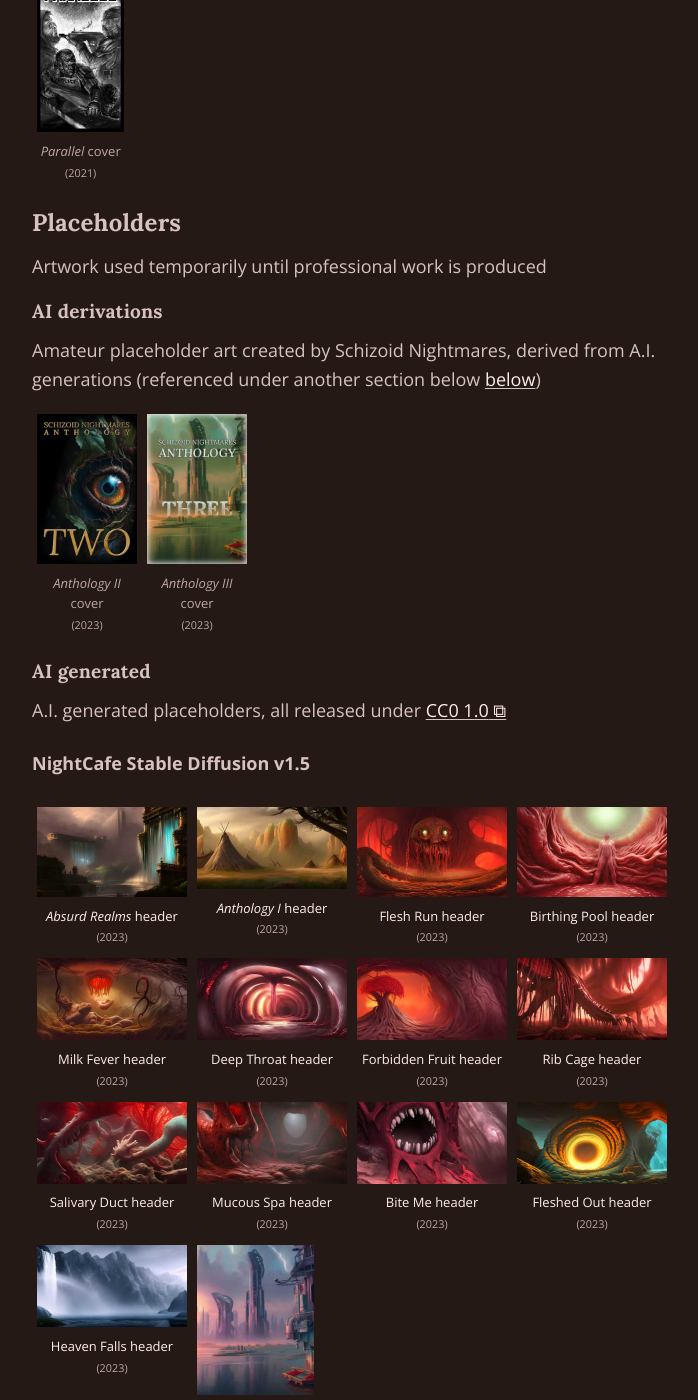
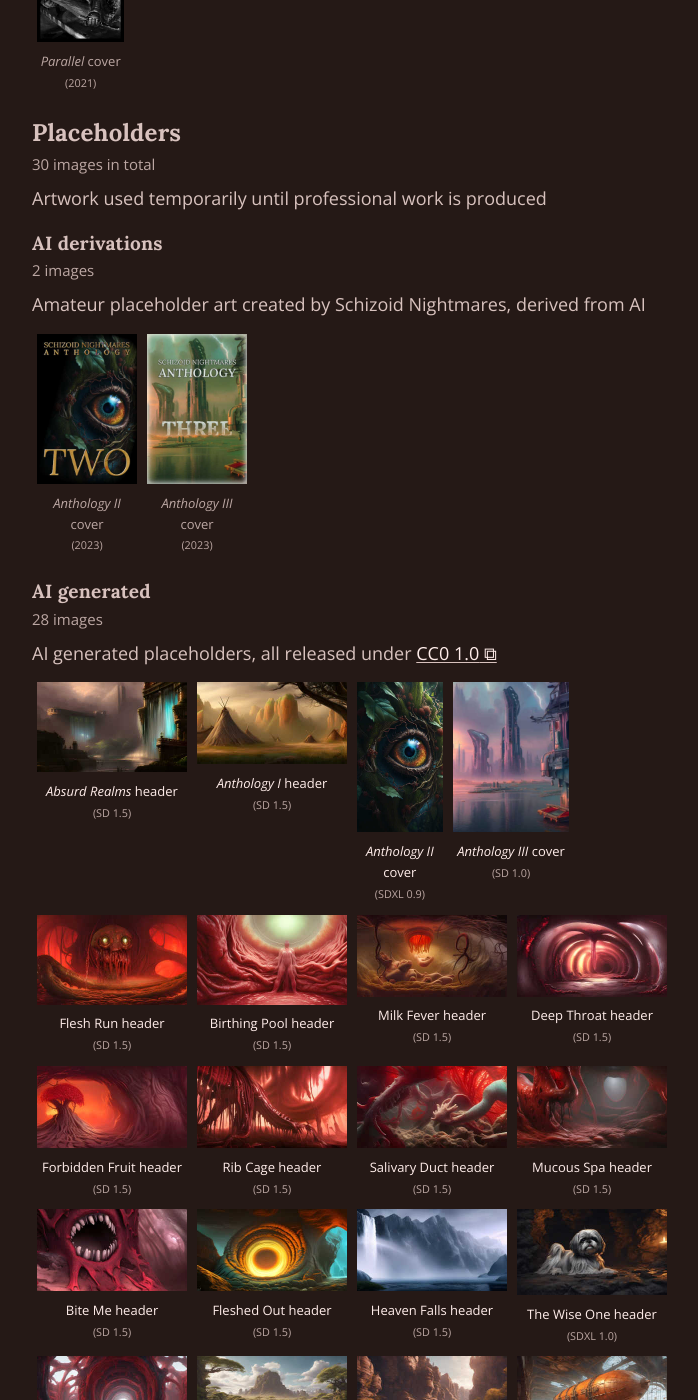
Before and after one commit to schizoidnightmares/absurdrealms.com, a Jekyll site: the page built from gallery.md, in a window 1280 px wide and 1400 px high, scrolled down 1376 px. Shown: the whole window, without its empty margins (258-956 px from the left). Built offline with Jekyll 4.4.1, drawn with Linux system fonts in a browser that asks for light colours; some of the changed text lies outside the part shown.

Commit message:
simplifying

```diff
--- a/_data/gallery.yaml
+++ b/_data/gallery.yaml
@@ -1,3 +1,16 @@
+- title: <i>Absurd Realms</i> icon
+  author: SN
+  date: 2023
+  thumb: /assets/images/ar_icon_small.png
+  src: /assets/images/ar_icon.png
+
+- title: <i>Absurd Realms</i> header
+  url: https://creator.nightcafe.studio/creation/HR9lDACHYU1AtcC5bOSU
+  author: AI
+  date: SD 1.5
+  thumb: /assets/images/header_placeholder_small.jpg
+  src: /assets/images/header_placeholder.jpg
+
 - title: <i>The Flippers</i> cover
   author: Vlad Momot
   date: 2019
@@ -16,6 +29,20 @@
   thumb: /assets/images/parallel/parallel_small.jpg
   src: /assets/images/parallel/parallel.jpg
 
+- title: <i>Anthology I</i> header
+  url: https://creator.nightcafe.studio/creation/QqG1jOIrrGpH3ZaFKyoh
+  author: AI
+  date: SD 1.5
+  thumb: /assets/images/anthology-i/anthology_i_header_placeholder_small.jpg
+  src: /assets/images/anthology-i/anthology_i_header_placeholder.jpg
+
+- title: <i>Anthology II</i> cover
+  url: https://creator.nightcafe.studio/creation/WJYA8EoEVhw5iblmInv0
+  author: AI
+  date: SDXL 0.9
+  thumb: /assets/images/anthology-ii/anthology_ii_ai_small.jpg
+  src: /assets/images/anthology-ii/anthology_ii_ai.jpg
+
 - title: <i>Anthology II</i> cover
   author: AID
   date: 2023
@@ -23,209 +50,182 @@
   src: /assets/images/anthology-ii/anthology_ii_placeholder.jpg
 
 - title: <i>Anthology III</i> cover
+  url: https://creator.nightcafe.studio/creation/ACvK35PYX8qhu5Y8DTrx
+  author: AI
+  date: SD 1.0
+  thumb: /assets/images/anthology-iii/anthology_iii_ai_small.jpg
+  src: /assets/images/anthology-iii/anthology_iii_ai.jpg
+
+- title: <i>Anthology III</i> cover
   author: AID
   date: 2023
   thumb: /assets/images/anthology-iii/anthology_iii_placeholder_small.jpg
   src: /assets/images/anthology-iii/anthology_iii_placeholder.jpg
 
-- title: <i>Absurd Realms</i> header
-  url: https://creator.nightcafe.studio/creation/HR9lDACHYU1AtcC5bOSU
-  author: SD15
-  date: 2023
-  thumb: /assets/images/header_placeholder_small.jpg
-  src: /assets/images/header_placeholder.jpg
-
-- title: <i>Anthology I</i> header
-  url: https://creator.nightcafe.studio/creation/QqG1jOIrrGpH3ZaFKyoh
-  author: SD15
-  date: 2023
-  thumb: /assets/images/anthology-i/anthology_i_header_placeholder_small.jpg
-  src: /assets/images/anthology-i/anthology_i_header_placeholder.jpg
-
 - title: Flesh Run header
   url: https://creator.nightcafe.studio/creation/XDlpLMvyjx5a1IoOCV5B
-  author: SD15
-  date: 2023
+  author: AI
+  date: SD 1.5
   thumb: /assets/images/anthology-i/flesh-run/flesh_run_placeholder_small.jpg
   src: /assets/images/anthology-i/flesh-run/flesh_run_placeholder.jpg
 
-- title: <i>Anthology II</i> cover
-  url: https://creator.nightcafe.studio/creation/WJYA8EoEVhw5iblmInv0
-  author: SDXL09
-  date: 2023
-  thumb: /assets/images/anthology-ii/anthology_ii_ai_small.jpg
-  src: /assets/images/anthology-ii/anthology_ii_ai.jpg
-
 - title: Birthing Pool header
   url: https://creator.nightcafe.studio/creation/CDxGVor8kqRB81q3qd1n
-  author: SD15
-  date: 2023
+  author: AI
+  date: SD 1.5
   thumb: /assets/images/anthology-i/flesh-run/birthing_pool_placeholder_small.jpg
   src: /assets/images/anthology-i/flesh-run/birthing_pool_placeholder.jpg
 
 - title: Milk Fever header
   url: https://creator.nightcafe.studio/creation/0Co6EK9h4RVLI0fXGEA5
-  author: SD15
-  date: 2023
+  author: AI
+  date: SD 1.5
   thumb: /assets/images/anthology-i/flesh-run/milk_fever_placeholder_small.jpg
   src: /assets/images/anthology-i/flesh-run/milk_fever_placeholder.jpg
 
 - title: Deep Throat header
   url: https://creator.nightcafe.studio/creation/UsIEwwLkld5GY198R04z
-  author: SD15
-  date: 2023
+  author: AI
+  date: SD 1.5
   thumb: /assets/images/anthology-i/flesh-run/deep_throat_placeholder_small.jpg
   src: /assets/images/anthology-i/flesh-run/deep_throat_placeholder.jpg
 
 - title: Forbidden Fruit header
   url: https://creator.nightcafe.studio/creation/KRBr1KH949N8yJU6uNag
-  author: SD15
-  date: 2023
+  author: AI
+  date: SD 1.5
   thumb: /assets/images/anthology-i/flesh-run/forbidden_fruit_placeholder_small.jpg
   src: /assets/images/anthology-i/flesh-run/forbidden_fruit_placeholder.jpg
 
 - title: Rib Cage header
   url: https://creator.nightcafe.studio/creation/BtlrGUceyvVlFz6g9XNv
-  author: SD15
-  date: 2023
+  author: AI
+  date: SD 1.5
   thumb: /assets/images/anthology-i/flesh-run/rib_cage_placeholder_small.jpg
   src: /assets/images/anthology-i/flesh-run/rib_cage_placeholder.jpg
 
 - title: Salivary Duct header
   url: https://creator.nightcafe.studio/creation/ZIytUYQA7l0KantwvFv7
-  author: SD15
-  date: 2023
+  author: AI
+  date: SD 1.5
   thumb: /assets/images/anthology-i/flesh-run/salivary_duct_placeholder_small.jpg
   src: /assets/images/anthology-i/flesh-run/salivary_duct_placeholder.jpg
 
 - title: Mucous Spa header
   url: https://creator.nightcafe.studio/creation/7chljPYoEdzkNgXOpmOr
-  author: SD15
-  date: 2023
+  author: AI
+  date: SD 1.5
   thumb: /assets/images/anthology-i/flesh-run/mucous_spa_placeholder_small.jpg
   src: /assets/images/anthology-i/flesh-run/mucous_spa_placeholder.jpg
 
 - title: Bite Me header
   url: https://creator.nightcafe.studio/creation/BRuyOXRG0OyxsEykBo1I
-  author: SD15
-  date: 2023
+  author: AI
+  date: SD 1.5
   thumb: /assets/images/anthology-i/flesh-run/bite_me_placeholder_small.jpg
   src: /assets/images/anthology-i/flesh-run/bite_me_placeholder.jpg
 
 - title: Fleshed Out header
   url: https://creator.nightcafe.studio/creation/2fIoR768ZFI2PrkToIGz
-  author: SD15
-  date: 2023
+  author: AI
+  date: SD 1.5
   thumb: /assets/images/anthology-i/flesh-run/fleshed_out_placeholder_small.jpg
   src: /assets/images/anthology-i/flesh-run/fleshed_out_placeholder.jpg
 
 - title: Heaven Falls header
   url: https://creator.nightcafe.studio/creation/J1SsnctcQcV9A6eme82l
-  author: SD15
-  date: 2023
+  author: AI
+  date: SD 1.5
   thumb: /assets/images/anthology-i/heaven-falls/heaven_falls_placeholder_small.jpg
   src: /assets/images/anthology-i/heaven-falls/heaven_falls_placeholder.jpg
 
 - title: The Wise One header
   url: https://creator.nightcafe.studio/creation/RTuaY0LoBw7MuujIibHb
-  author: SDXL1
-  date: 2023
+  author: AI
+  date: SDXL 1.0
   thumb: /assets/images/anthology-i/heaven-falls/the_wise_one_placeholder_small.jpg
   src: /assets/images/anthology-i/heaven-falls/the_wise_one_placeholder.jpg
 
 - title: The Primordial header
   url: https://creator.nightcafe.studio/creation/x01e49kG3BBrhV7JY2qI
-  author: SDXL1
-  date: 2023
+  author: AI
+  date: SDXL 1.0
   thumb: /assets/images/anthology-i/heaven-falls/the_primordial_placeholder_small.jpg
   src: /assets/images/anthology-i/heaven-falls/the_primordial_placeholder.jpg
 
 - title: The Valley header
   url: https://creator.nightcafe.studio/creation/x91VvmI0OpuEBemZ5AHy
-  author: SDXL1
-  date: 2023
+  author: AI
+  date: SDXL 1.0
   thumb: /assets/images/anthology-i/heaven-falls/the_valley_placeholder_small.jpg
   src: /assets/images/anthology-i/heaven-falls/the_valley_placeholder.jpg
 
 - title: The Gorge header
   url: https://creator.nightcafe.studio/creation/s4qK7NOZ5nVk1PMPJJDG
-  author: SDXL1
-  date: 2023
+  author: AI
+  date: SDXL 1.0
   thumb: /assets/images/anthology-i/the-gorge/the_gorge_placeholder_small.jpg
   src: /assets/images/anthology-i/the-gorge/the_gorge_placeholder.jpg
 
 - title: Heaven Sails header
   url: https://creator.nightcafe.studio/creation/qqcC6iQZ0Cy1yqphd97Z
-  author: SDXL1
-  date: 2023
+  author: AI
+  date: SDXL 1.0
   thumb: /assets/images/anthology-i/the-gorge/heaven_sails_placeholder_small.jpg
   src: /assets/images/anthology-i/the-gorge/heaven_sails_placeholder.jpg
 
 - title: Goodbye Sanctuary header
   url: https://creator.nightcafe.studio/creation/i5u3UBqXxBAg9fsMfcpD
-  author: SDXL1
-  date: 2023
+  author: AI
+  date: SDXL 1.0
   thumb: /assets/images/anthology-i/the-gorge/goodbye_sanctuary_placeholder_small.jpg
   src: /assets/images/anthology-i/the-gorge/goodbye_sanctuary_placeholder.jpg
 
 - title: Lonely Among the Clouds header
   url: https://creator.nightcafe.studio/creation/ojZMUd4DB8B6Fxn2ektm
-  author: SDXL1
-  date: 2023
+  author: AI
+  date: SDXL 1.0
   thumb: /assets/images/anthology-i/the-gorge/lonely_among_the_clouds_placeholder_small.jpg
   src: /assets/images/anthology-i/the-gorge/lonely_among_the_clouds_placeholder.jpg
 
 - title: Somewhere Beyond header
   url: https://creator.nightcafe.studio/creation/uELaN3Y09odJX3GUReUq
-  author: SDXL1
-  date: 2023
+  author: AI
+  date: SDXL 1.0
   thumb: /assets/images/anthology-i/the-gorge/somewhere_beyond_placeholder_small.jpg
   src: /assets/images/anthology-i/the-gorge/somewhere_beyond_placeholder.jpg
 
 - title: Many Eyes header
   url: https://creator.nightcafe.studio/creation/nfvbf0PXVEbBtEq89Tza
-  author: SDXL1
-  date: 2023
+  author: AI
+  date: SDXL 1.0
   thumb: /assets/images/anthology-i/the-gorge/many_eyes_placeholder_small.jpg
   src: /assets/images/anthology-i/the-gorge/many_eyes_placeholder.jpg
 
 - title: In Hospitality header
   url: https://creator.nightcafe.studio/creation/y9C3ZvJyye8qDWh50S7a
-  author: SDXL1
-  date: 2023
+  author: AI
+  date: SDXL 1.0
   thumb: /assets/images/anthology-i/the-gorge/in_hospitality_placeholder_small.jpg
   src: /assets/images/anthology-i/the-gorge/in_hospitality_placeholder.jpg
 
 - title: Rediscovery header
   url: https://creator.nightcafe.studio/creation/h4jPQ7wqzzzTRzrIXxGw
-  author: SDXL1
-  date: 2023
+  author: AI
+  date: SDXL 1.0
   thumb: /assets/images/anthology-i/the-gorge/rediscovery_placeholder_small.jpg
   src: /assets/images/anthology-i/the-gorge/rediscovery_placeholder.jpg
 
 - title: Exodus header
   url: https://creator.nightcafe.studio/creation/ug6ks9QVNGEOM3MDgD6M
-  author: SDXL1
-  date: 2023
+  author: AI
+  date: SDXL 1.0
   thumb: /assets/images/anthology-i/exodus/exodus_placeholder_small.jpg
   src: /assets/images/anthology-i/exodus/exodus_placeholder.jpg
 
 - title: The King’s Republic header
   url: https://creator.nightcafe.studio/creation/2Tu5JwEqr2dXJVogYpVR
-  author: SDXL1
-  date: 2023
+  author: AI
+  date: SDXL 1.0
   thumb: /assets/images/anthology-i/exodus/the_kings_republic_placeholder_small.jpg
   src: /assets/images/anthology-i/exodus/the_kings_republic_placeholder.jpg
-
-- title: <i>Anthology III</i> cover
-  url: https://creator.nightcafe.studio/creation/ACvK35PYX8qhu5Y8DTrx
-  author: SD15
-  date: 2023
-  thumb: /assets/images/anthology-iii/anthology_iii_ai_small.jpg
-  src: /assets/images/anthology-iii/anthology_iii_ai.jpg
-
-- title: <i>Absurd Realms</i> icon
-  author: SN
-  date: 2023
-  thumb: /assets/images/ar_icon_small.png
-  src: /assets/images/ar_icon.png
--- a/gallery.md
+++ b/gallery.md
@@ -1,60 +1,69 @@
 ---
 title: Gallery
 description: A gallery of images present on the website
-last_modified_at: February 28, 2024
+last_modified_at: March 18, 2024
 ---
 
 # Gallery
 A gallery of 34 images present on the website
 
-- [Schizoid Nightmares](#schizoid-nightmares) (1)
-- [Vlad Momot](#vlad-momot) (2)
-- [Uncredited](#uncredited) (/1)
-    - [Paid](#paid) (1)
-- [Placeholders](#placeholders) (/30)
-    - [AI derivations](#ai-derivations) (2)
-    - [AI generated](#ai-generated) (/28)
-        - [NightCafe Stable Diffusion v1.5](#nightcafe-stable-diffusion-v15) (14)
-        - [NightCafe Stable Diffusion XL 0.9](#nightcafe-stable-diffusion-xl-09) (1)
-        - [NightCafe Stable Diffusion SDXL 1.0](#nightcafe-stable-diffusion-sdxl-10) (13)
+- [Schizoid Nightmares](#schizoid-nightmares)
+- [Vlad Momot](#vlad-momot)
+- [Uncredited](#uncredited)
+  - [Paid](#paid)
+- [Placeholders](#placeholders)
+  - [AI derivations](#ai-derivations)
+  - [AI generated](#ai-generated)
+{: .toc}
 
 ## Schizoid Nightmares
+1 image
+{: .cap}
+
 Artwork by Schizoid Nightmares (not including placeholders)
 
 {% include gallery.html author="SN" %}
 
 ## Vlad Momot
+2 images
+{: .cap}
+
 Artwork by <a href="https://vladmomotart.tumblr.com/" target="_blank">Vlad Momot</a> as paid commissions
 
 {% include gallery.html author="Vlad Momot" %}
 
 ## Uncredited
+1 image in total
+{: .cap}
+
 Artwork by authors who wish to remain uncredited
 
 ### Paid
+1 image
+{: .cap}
+
 Uncredited paid commissions
 
 {% include gallery.html author="Uncredited paid" %}
 
 ## Placeholders
+30 images in total
+{: .cap}
+
 Artwork used temporarily until professional work is produced
 
 ### AI derivations
-Amateur placeholder art created by Schizoid Nightmares, derived from A.I. generations (referenced under another section below <a href="#ai-generated">below</a>)
+2 images
+{: .cap}
+
+Amateur placeholder art created by Schizoid Nightmares, derived from AI
 
 {% include gallery.html author="AID" %}
 
 ### AI generated
-A.I. generated placeholders, all released under <a href="https://creativecommons.org/publicdomain/zero/1.0/" target="_blank">CC0 1.0</a>
+28 images
+{: .cap}
 
-#### NightCafe Stable Diffusion v1.5
+AI generated placeholders, all released under <a href="https://creativecommons.org/publicdomain/zero/1.0/" target="_blank">CC0 1.0</a>
 
-{% include gallery.html author="SD15" %}
-
-#### NightCafe Stable Diffusion XL 0.9
-
-{% include gallery.html author="SDXL09" %}
-
-#### NightCafe Stable Diffusion SDXL 1.0
-
-{% include gallery.html author="SDXL1" %}
+{% include gallery.html author="AI" %}
```
